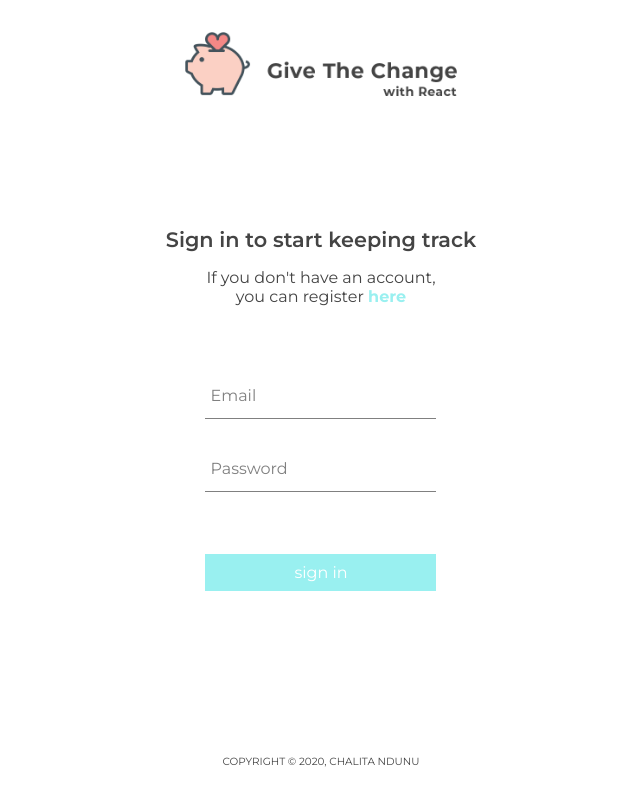
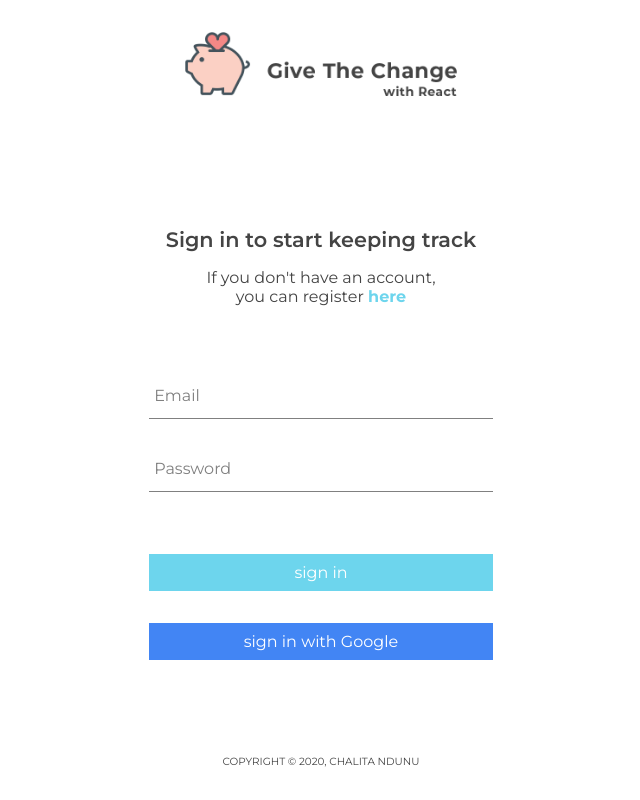
Before and after one commit to Odysseus7/givethechangewithreact, a React (Create React App) app: page / in a window 1280 px wide. Shown: the whole page, without its empty margins (319-959 px from the left). Built offline with nearby package versions, Linux system fonts and the light colour scheme.

Commit message:
Add sign in with Google button

```diff
--- a/src/components/button/button.component.jsx
+++ b/src/components/button/button.component.jsx
@@ -1,9 +1,9 @@
 import React from 'react';
 import './button.styles.scss';
 
-const Button = ({children}) => {
+const Button = ({children, isGoogleSignIn, ...otherProps}) => {
     return (
-        <button className="button-primary">{children}</button>
+        <button className={`${isGoogleSignIn ? "google-sign-in" : ""} button-primary`} {...otherProps}>{children}</button>
     )
 }
 
--- a/src/components/button/button.styles.scss
+++ b/src/components/button/button.styles.scss
@@ -5,7 +5,7 @@
   border: none;
   margin-top: 2rem;
   cursor: pointer;
-  background-color: #99f0f0;
+  background-color: #6dd5ed;
   text-align: center;
   color: #ffffff;
   font-size: 1rem;
@@ -14,7 +14,17 @@
   transition: all 1.2s;
 
   &:hover {
-    background-color: darken(#99f0f0, 20%);
+    background-color: lighten(#2193b0, 15%);
     transform: translateY(-3px);
   }
+
+  &.google-sign-in {
+    background-color: #4285f4;
+    color: #fff;
+
+    &:hover {
+      background-color: darken(#357ae8, 10%);
+      border: none;
+    }
+  }
 }
--- a/src/components/signin/signin.component.jsx
+++ b/src/components/signin/signin.component.jsx
@@ -51,6 +51,7 @@ const SignIn = () => {
                 />
 
                 <Button>sign in</Button>
+                <Button isGoogleSignIn>sign in with Google</Button>
             </form>
         </div>
     )
--- a/src/components/signin/signin.styles.scss
+++ b/src/components/signin/signin.styles.scss
@@ -27,11 +27,11 @@
 }
 
 .blue {
-  color: #99f0f0;
+  color: #6dd5ed;
   font-weight: 700;
   transition: all 1.1s;
 
   &:hover {
-    color: darken(#99f0f0, 10%);
+    color: lighten(#2193b0, 15%);
   }
 }
```
Also changed, not shown: 1 other file (tests, documents, lock files or other folders).
